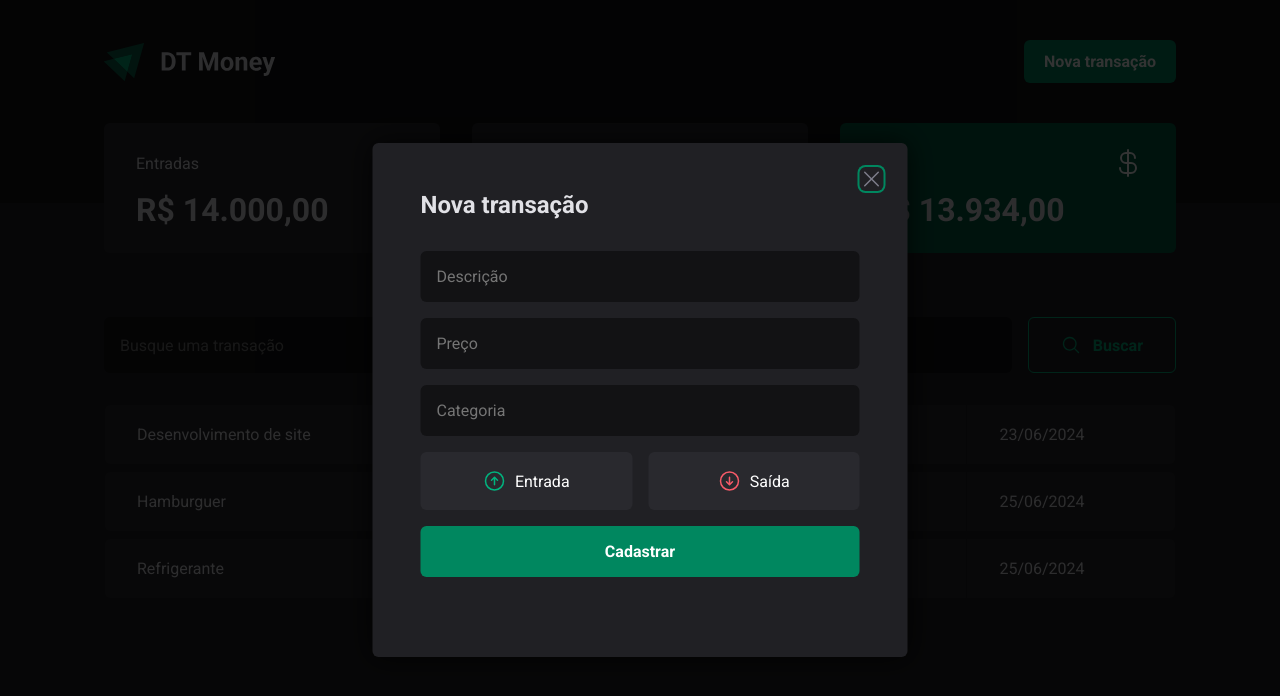
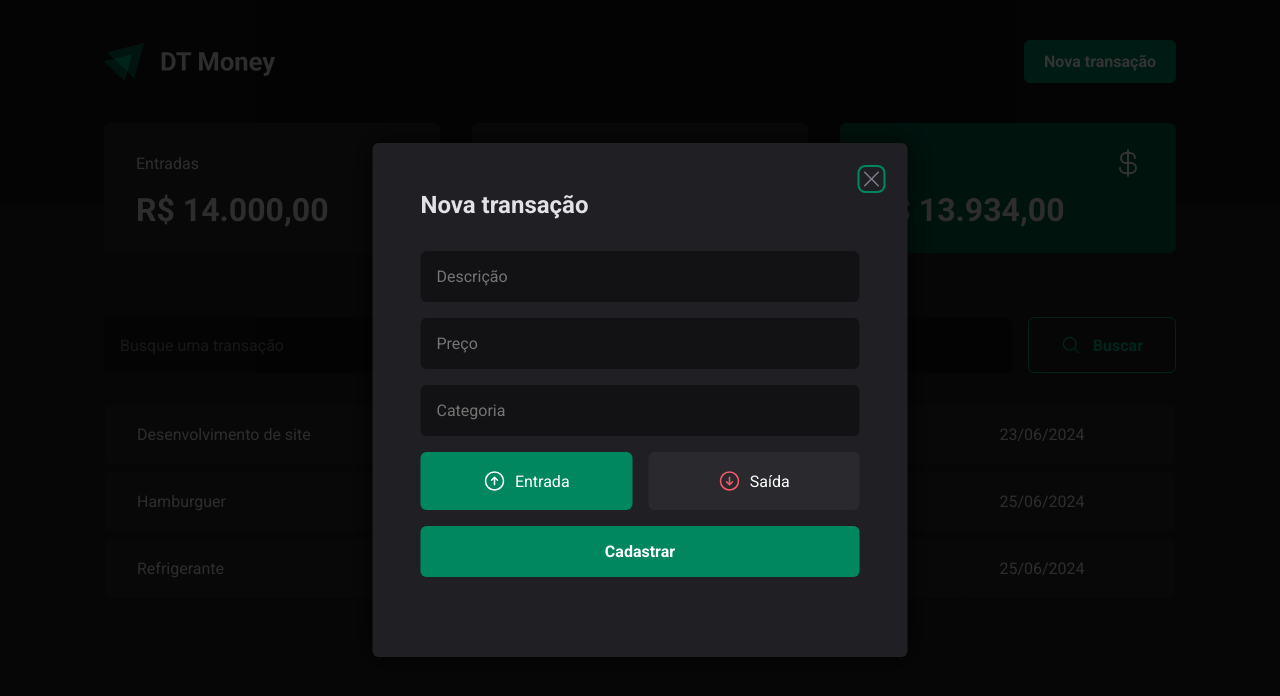
Before and after one commit to kauan2812/dt-money, a React (Vite) app: page / in a window 1280 px wide. Both pictures are taken after a click on the button "Nova transação". Shown: the top 696 px of the page. Built offline with nearby package versions, Linux system fonts and the light colour scheme; data requests are answered from the project's data file.

Commit message:
Applying controlled components

```diff
--- a/src/components/NewTransactionModal/index.tsx
+++ b/src/components/NewTransactionModal/index.tsx
@@ -2,21 +2,24 @@
 import { Close, Content, Overlay, SubmitButton, TransactionType, TransactionTypeButton } from './styles';
 import { ArrowCircleDown, ArrowCircleUp, X } from '@phosphor-icons/react';
 import * as z from 'zod'
-import { useForm } from 'react-hook-form';
+import { Controller, useForm } from 'react-hook-form';
 import { zodResolver } from '@hookform/resolvers/zod';
 
 const newTransactionModalSchema = z.object({
   description: z.string(),
   price: z.number(),
   category: z.string(),
-  // type: z.enum(['income', 'outcome'])
+  type: z.enum(['income', 'outcome'])
 })
 
 type newTransactionModalInputs = z.infer<typeof newTransactionModalSchema>
 
 export function NewTransactionModal() {
-  const { register, handleSubmit, formState: {isSubmitting} } = useForm<newTransactionModalInputs>({
-    resolver: zodResolver(newTransactionModalSchema)
+  const { control, register, handleSubmit, formState: {isSubmitting} } = useForm<newTransactionModalInputs>({
+    resolver: zodResolver(newTransactionModalSchema),
+    defaultValues: {
+      type: 'income',
+    }
   })
 
   function handleCreateNewTransaction(data: newTransactionModalInputs) {
@@ -58,7 +61,12 @@
             required
           />
 
-          <TransactionType>
+          <Controller
+            control={control}
+            name='type'
+            render={({ field }) => {
+              return (
+                <TransactionType onValueChange={field.onChange} value={field.value}>
 
                   <TransactionTypeButton value="income" variant='income'>
                     <ArrowCircleUp size={24} />
@@ -69,7 +77,11 @@
                     <ArrowCircleDown size={24} />
                     Saída
                   </TransactionTypeButton>
+
                 </TransactionType>
+              )
+            }}
+          />
 
           <SubmitButton type='submit' disabled={isSubmitting}>Cadastrar</SubmitButton>
         </form>
```
Lines whose indentation alone changed are shown as unchanged.
